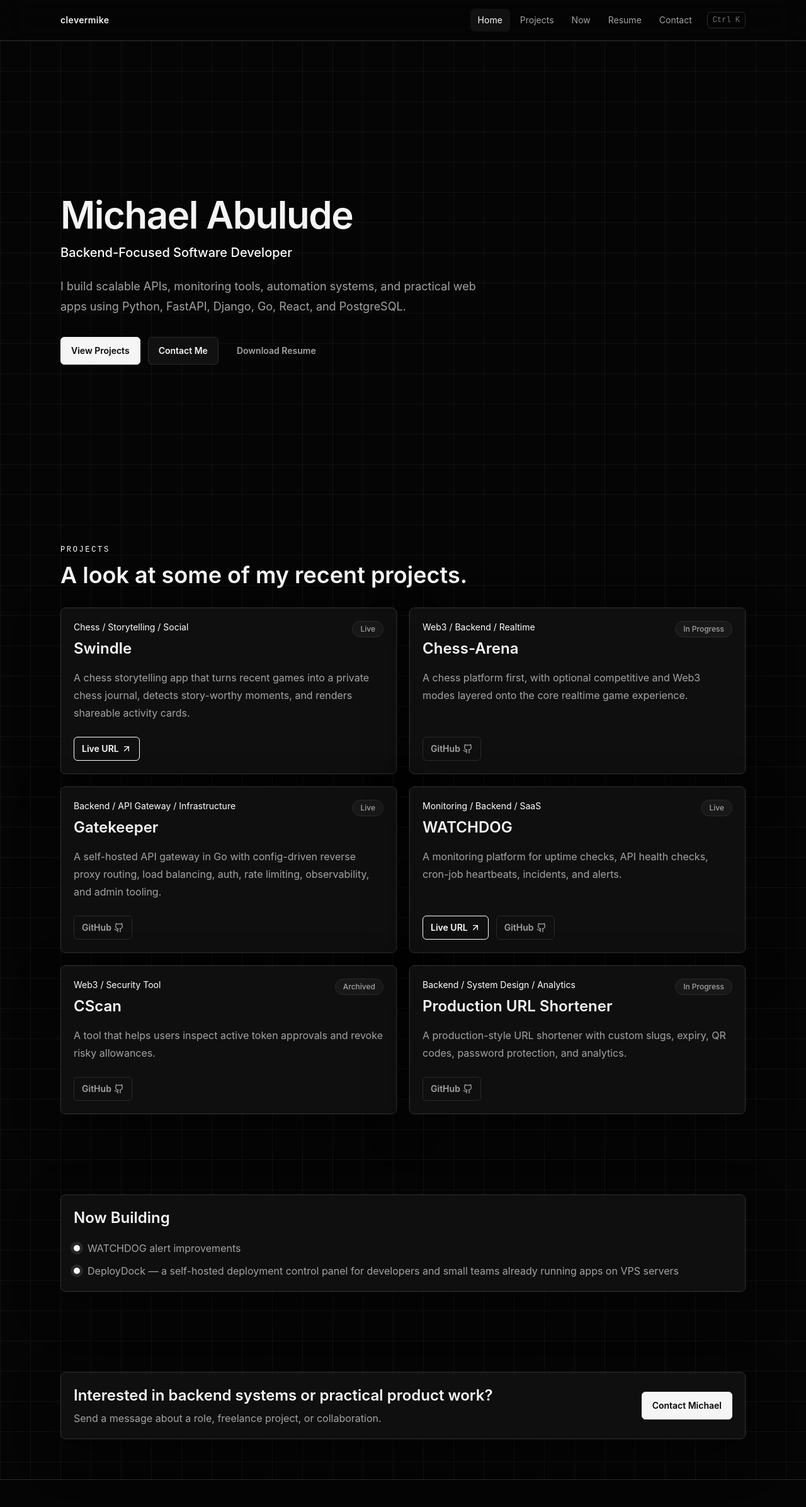
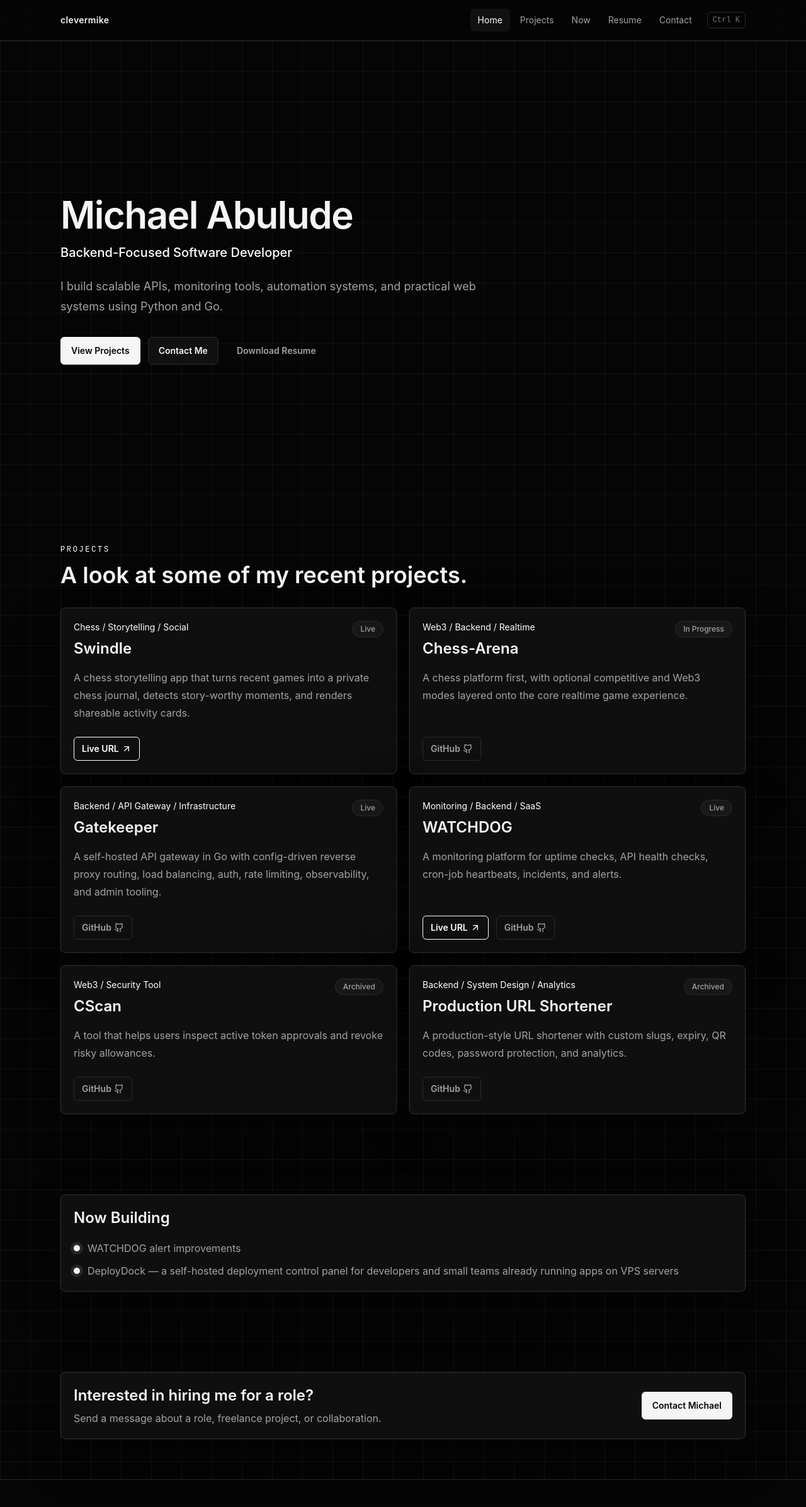
Before and after one commit to mikky00B/port, a Next.js app: page / in a window 1280 px wide. Shown: the top 2393 px of the page at 63% size. Built offline with nearby package versions, Linux system fonts and the light colour scheme.

Commit message:
Sync local branch state

```diff
--- a/src/app/page.tsx
+++ b/src/app/page.tsx
@@ -21,7 +21,7 @@ export default function HomePage() {
             </h1>
             <p className="mt-4 text-xl font-medium text-accent">Backend-Focused Software Developer</p>
             <p className="mt-6 max-w-2xl text-lg leading-8 text-muted">
-              I build scalable APIs, monitoring tools, automation systems, and practical web apps using Python, FastAPI, Django, Go, React, and PostgreSQL.
+              I build scalable APIs, monitoring tools, automation systems, and practical web systems using Python and Go.
             </p>
             <div className="mt-8 flex flex-col gap-3 sm:flex-row">
               <Button href="/#projects">View Projects</Button>
@@ -60,7 +60,7 @@ export default function HomePage() {
         <section className="py-16">
           <Card className="flex flex-col gap-6 sm:flex-row sm:items-center sm:justify-between">
             <div>
-              <h2 className="font-heading text-2xl font-semibold text-text">Interested in backend systems or practical product work?</h2>
+              <h2 className="font-heading text-2xl font-semibold text-text">Interested in hiring me for a role?</h2>
               <p className="mt-2 text-muted">Send a message about a role, freelance project, or collaboration.</p>
             </div>
             <Button href="/contact">Contact Michael</Button>
--- a/src/data/projects.ts
+++ b/src/data/projects.ts
@@ -197,7 +197,7 @@ export const projects: Project[] = [
     description:
       "A production-style URL shortener with custom slugs, expiry, QR codes, password protection, and analytics.",
     category: "Backend / System Design / Analytics",
-    status: "In Progress",
+    status: "Archived",
     stack: ["FastAPI", "PostgreSQL", "Redis", "React", "Tailwind CSS"],
     challenge: "Optimizing redirect speed, click ingestion, Redis caching, and analytics rollups.",
     githubUrl: "https://github.com/mikky00B",
```
